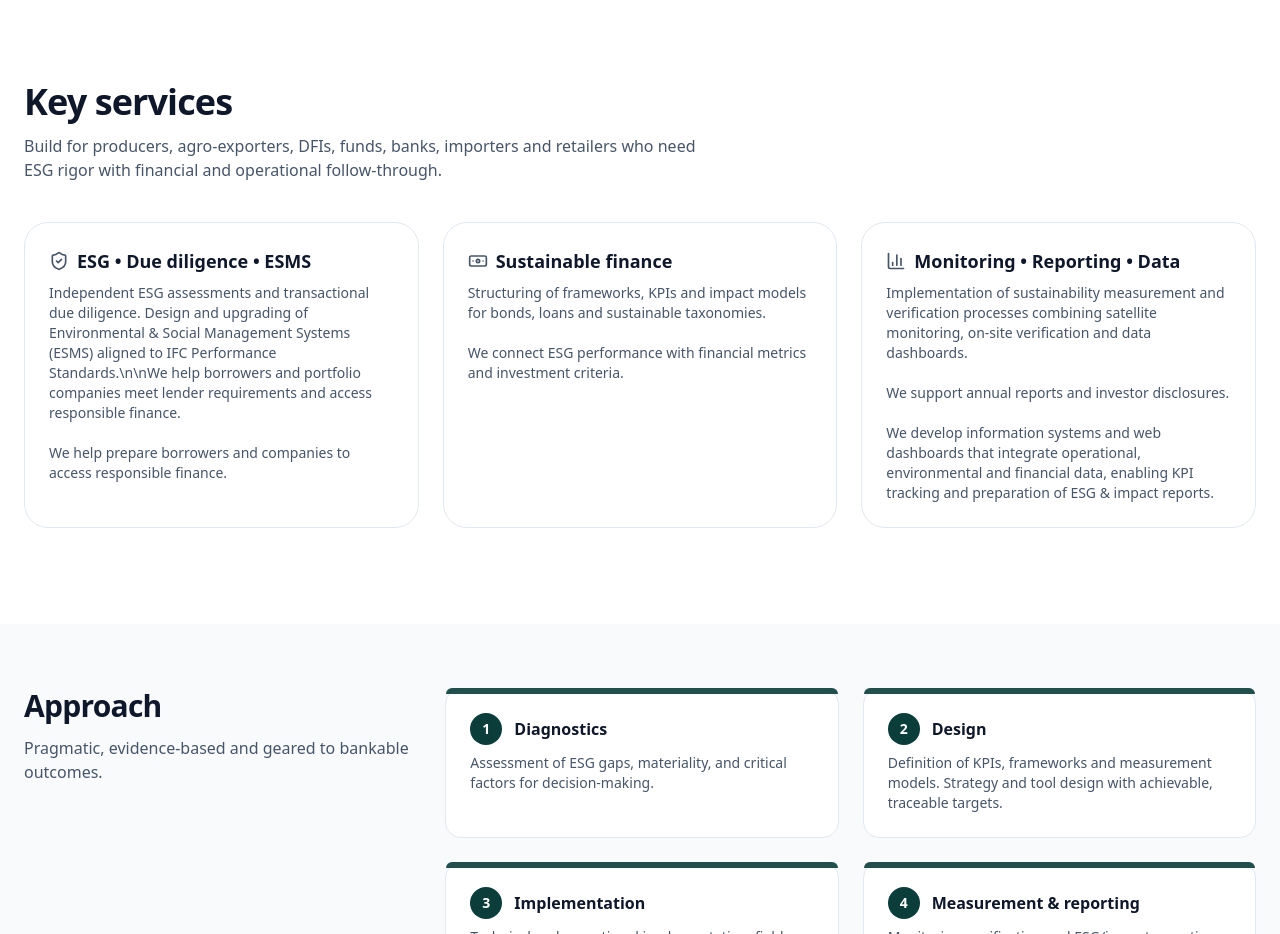
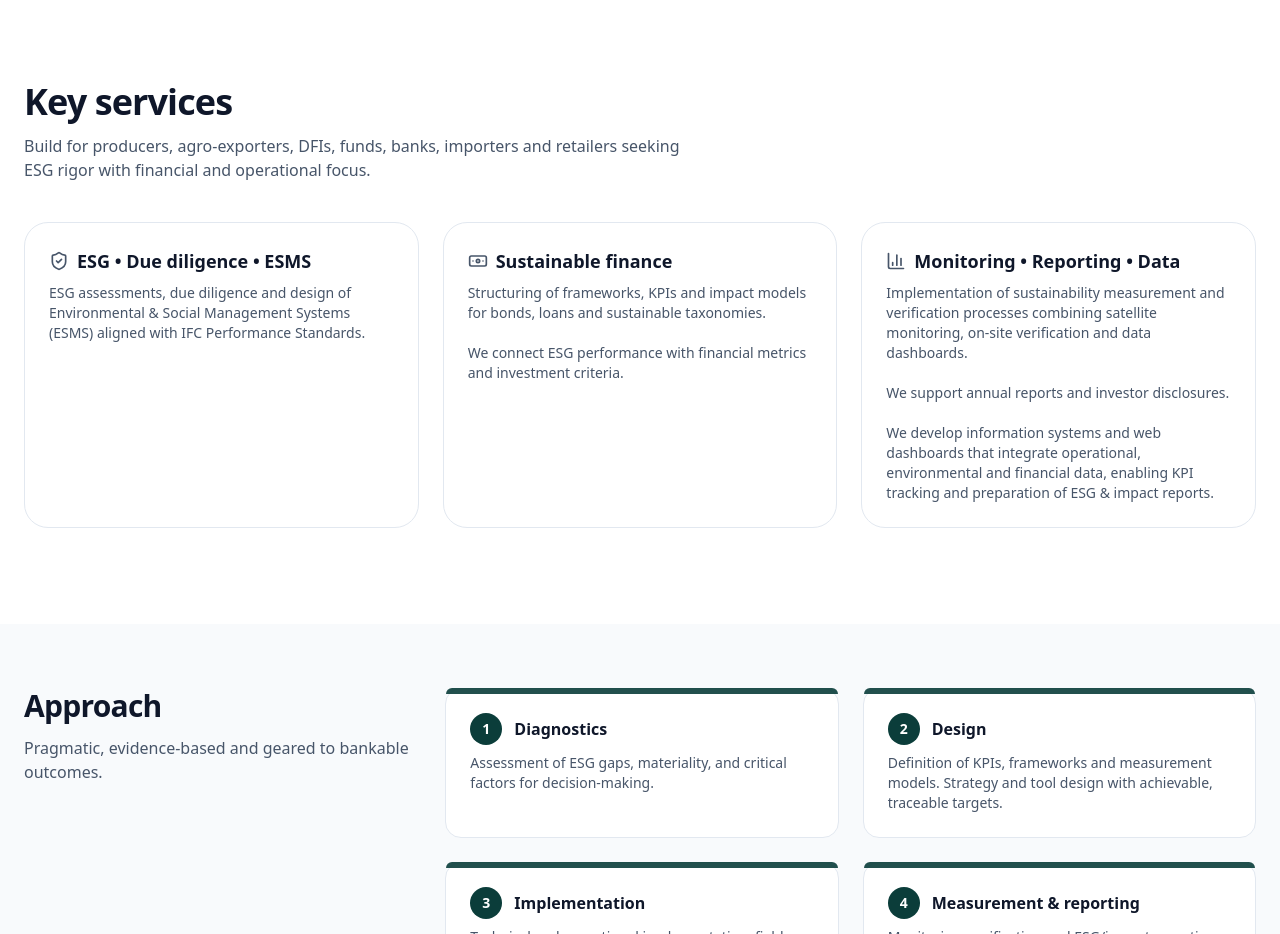
Before and after one commit to diegobrenes/susttech-site, a website: page index.html in a window 1280 px wide. Shown: the part 1040-1974 px from the top of the page. Drawn offline with nearby package versions, Linux system fonts and the light colour scheme.

Commit message:
poloshing english version

```diff
--- a/assets/i18n/en.json
+++ b/assets/i18n/en.json
@@ -35,7 +35,7 @@
   "services.card1.title": "ESG • Due diligence • ESMS",
   "services.card1.text": "Independent ESG assessments and transactional due diligence. Design and upgrading of Environmental & Social Management Systems (ESMS) aligned to IFC Performance Standards.\n\nWe help borrowers and portfolio companies meet lender requirements and access responsible finance.",
   "services.card2.title": "Sustainable finance",
-  "services.card2.text": "Structuring of frameworks, KPIs and impact models for bonds, loans and sustainable taxonomies.<br><br>We connect ESG performance with financial metrics and investment criteria.",
+  "services.card2.text": "Structuring of frameworks, KPIs and impact models for bonds, loans and sustainable taxonomies.\n\nWe connect ESG performance with financial metrics and investment criteria.",
   "services.card3.title": "Monitoring • Reporting • Data",
   "services.card3.text": "Implementation of sustainability measurement and verification processes combining satellite monitoring, on-site verification and data dashboards.\n\nWe support annual reports and investor disclosures.\n\nWe develop information systems and web dashboards that integrate operational, environmental and financial data, enabling KPI tracking and preparation of ESG & impact reports.",
 
--- a/index.html
+++ b/index.html
@@ -166,7 +166,7 @@
     <section id="services" class="py-16 md:py-24 scroll-mt-24">
       <div class="mx-auto max-w-7xl px-6">
         <h2 class="text-3xl md:text-4xl font-semibold tracking-tight" data-i18n="services.title">Key services</h2>
-        <p class="mt-3 text-slate-600 max-w-2xl" data-i18n="services.subtitle">Build for producers, agro-exporters, DFIs, funds, banks, importers and retailers who need ESG rigor with financial and operational follow-through.</p>
+        <p class="mt-3 text-slate-600 max-w-2xl" data-i18n="services.subtitle">Build for producers, agro-exporters, DFIs, funds, banks, importers and retailers seeking ESG rigor with financial and operational focus.</p>
 
         <div class="mt-10 grid md:grid-cols-3 gap-6">
           <!-- 1 -->
@@ -176,8 +176,8 @@
               <h3 class="text-lg font-semibold" data-i18n="services.card1.title">ESG • Due diligence • ESMS</h3>
             </div>
             <p class="mt-2 text-slate-600 text-sm" data-i18n="services.card1.text">
-              Independent ESG assessments and transactional due diligence. Design and upgrading of Environmental & Social Management Systems (ESMS) aligned to IFC Performance Standards.\n\nWe help borrowers and portfolio companies meet lender requirements and access responsible finance.
-              <br><br>We help prepare borrowers and companies to access responsible finance.
+              ESG assessments, due diligence and design of Environmental & Social Management Systems (ESMS) aligned with IFC Performance Standards.
+
             </p>
           </div>
           <!-- 2 -->
```
